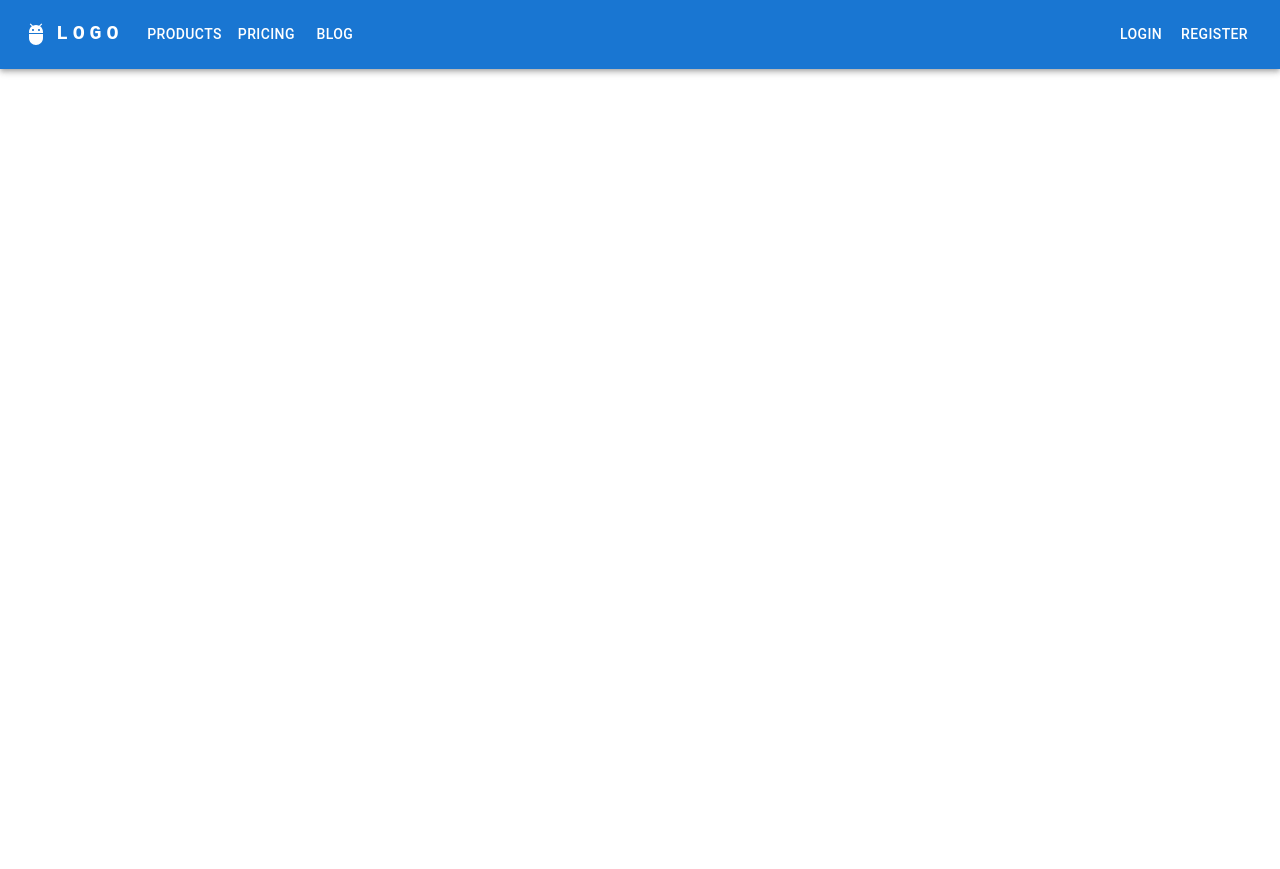
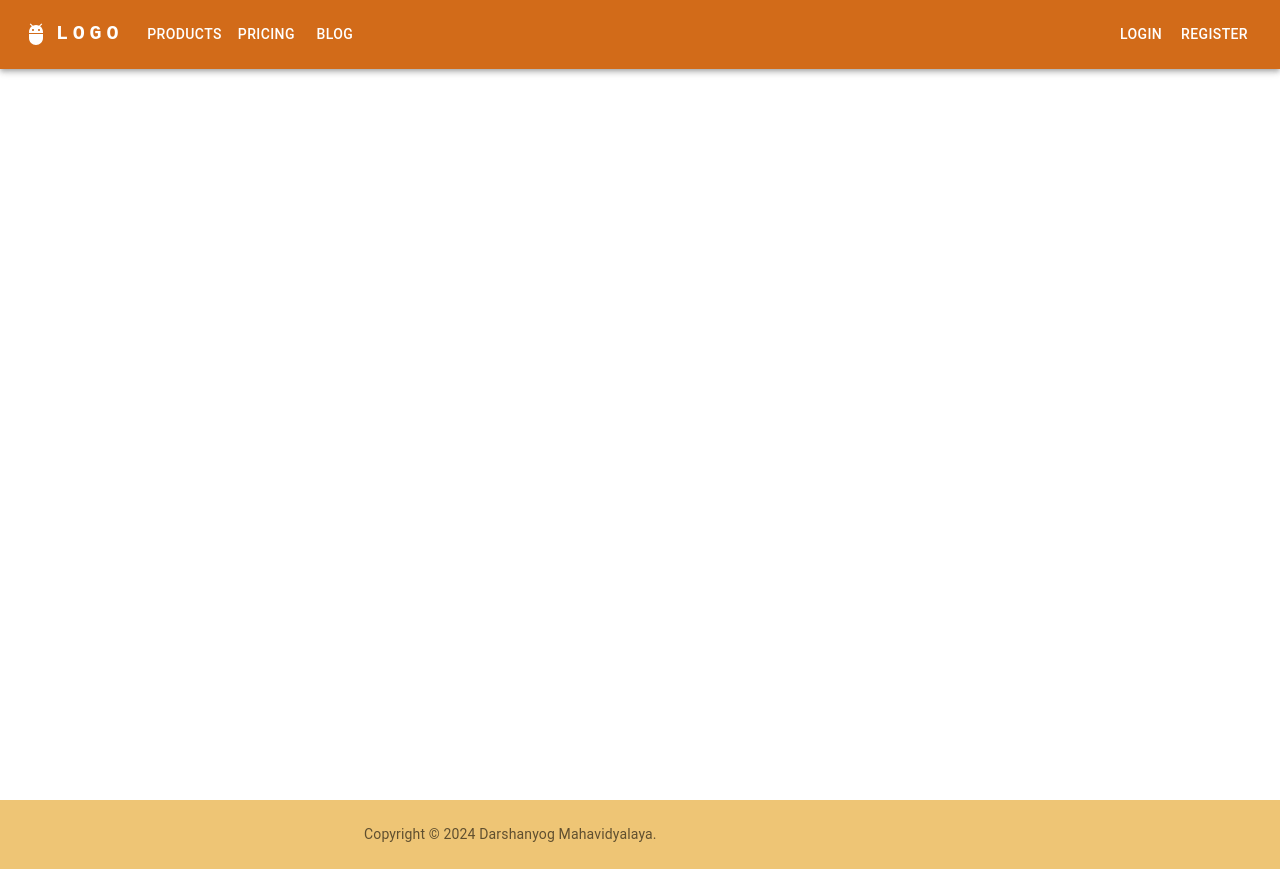
Before and after one commit to Ketandabhi18/darshan-yog-react, a React (Create React App) app: page / in a window 1280 px wide. Before the commit the page ends 800 px from the top, so only its background shows below. Built offline with nearby package versions, Linux system fonts and the light colour scheme.

Commit message:
footer set

```diff
--- a/src/App.tsx
+++ b/src/App.tsx
@@ -1,6 +1,7 @@
 import { Route, Routes } from "react-router-dom";
 import "./App.css";
 import RoutesAll from "./RoutesAll";
+import FooterComponent from "./Components/FooterComponent";
 
 function App() {
   return (
@@ -8,6 +9,7 @@ function App() {
       <Routes>
         <Route path="/*" element={<RoutesAll />} />
       </Routes>
+      <FooterComponent />
     </>
   );
 }
--- /dev/null
+++ b/src/Components/FooterComponent.tsx
@@ -0,0 +1,66 @@
+import * as React from "react";
+import CssBaseline from "@mui/material/CssBaseline";
+import { createTheme, ThemeProvider } from "@mui/material/styles";
+import Box from "@mui/material/Box";
+import Typography from "@mui/material/Typography";
+import Container from "@mui/material/Container";
+import Link from "@mui/material/Link";
+
+function Copyright() {
+  return (
+    <Typography variant="body2" color="text.secondary">
+      {"Copyright © "}
+      {/* <Link color="inherit" href="https://mui.com/"> */}
+      2024 Darshanyog Mahavidyalaya
+      {/* </Link>{" "} */}
+      {"."}
+    </Typography>
+  );
+}
+
+// TODO remove, this demo shouldn't need to reset the theme.
+const defaultTheme = createTheme();
+
+const FooterComponent = () => {
+  return (
+    <ThemeProvider theme={defaultTheme}>
+      <Box
+        sx={{
+          display: "flex",
+          flexDirection: "column",
+          minHeight: "100vh",
+        }}
+      >
+        <CssBaseline />
+        {/* <Container component="main" sx={{ mt: 8, mb: 2 }} maxWidth="sm">
+          <Typography variant="h2" component="h1" gutterBottom>
+            Sticky footer
+          </Typography>
+          <Typography variant="h5" component="h2" gutterBottom>
+            {"Pin a footer to the bottom of the viewport."}
+            {"The footer will move as the main element of the page grows."}
+          </Typography>
+          <Typography variant="body1">Sticky footer placeholder.</Typography>
+        </Container> */}
+        <Box
+          component="footer"
+          sx={{
+            py: 3,
+            px: 2,
+            mt: "auto",
+          }}
+          style={{ backgroundColor: "#ebb957d1" }}
+        >
+          <Container maxWidth="sm">
+            {/* <Typography variant="body1">
+              My sticky footer can be found here.
+            </Typography> */}
+            <Copyright />
+          </Container>
+        </Box>
+      </Box>
+    </ThemeProvider>
+  );
+};
+
+export default FooterComponent;
--- a/src/Components/HeaderComponent.tsx
+++ b/src/Components/HeaderComponent.tsx
@@ -41,7 +41,7 @@ const HeaderComponent = () => {
     setAnchorElUser(null);
   };
   return (
-    <AppBar position="static">
+    <AppBar position="static" style={{ backgroundColor: "#d26b19" }}>
       <Container maxWidth="xl">
         <Toolbar disableGutters>
           <AdbIcon sx={{ display: { xs: "none", md: "flex" }, mr: 1 }} />
@@ -158,7 +158,9 @@ const HeaderComponent = () => {
                 </MenuItem>
               ))}
             </Menu> */}
-            <Button color="inherit" onClick = {()=>navigate('log-in')}>Login</Button>
+            <Button color="inherit" onClick={() => navigate("log-in")}>
+              Login
+            </Button>
             <Button color="inherit">Register</Button>
           </Box>
         </Toolbar>
```
